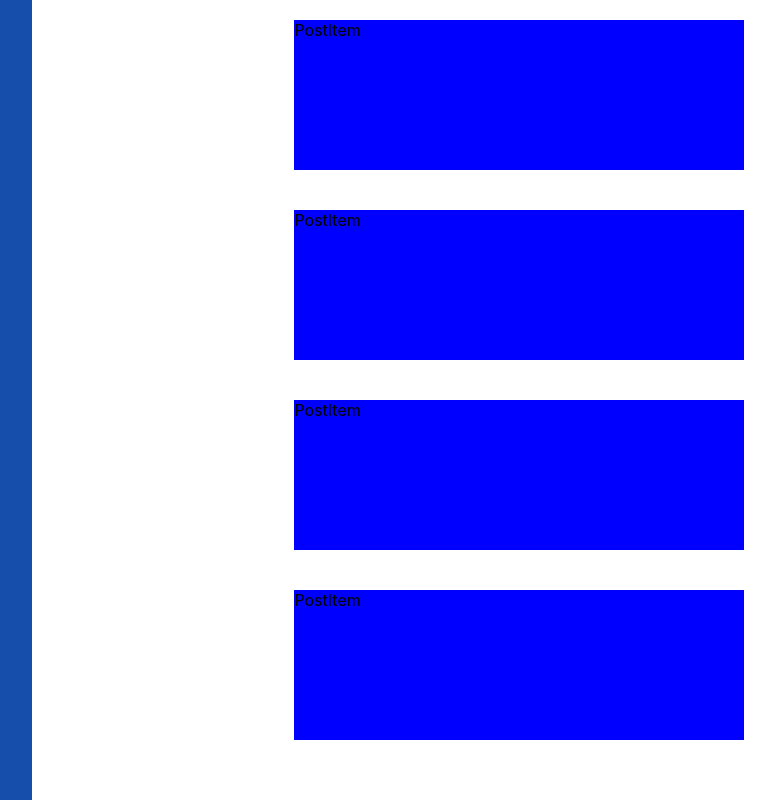
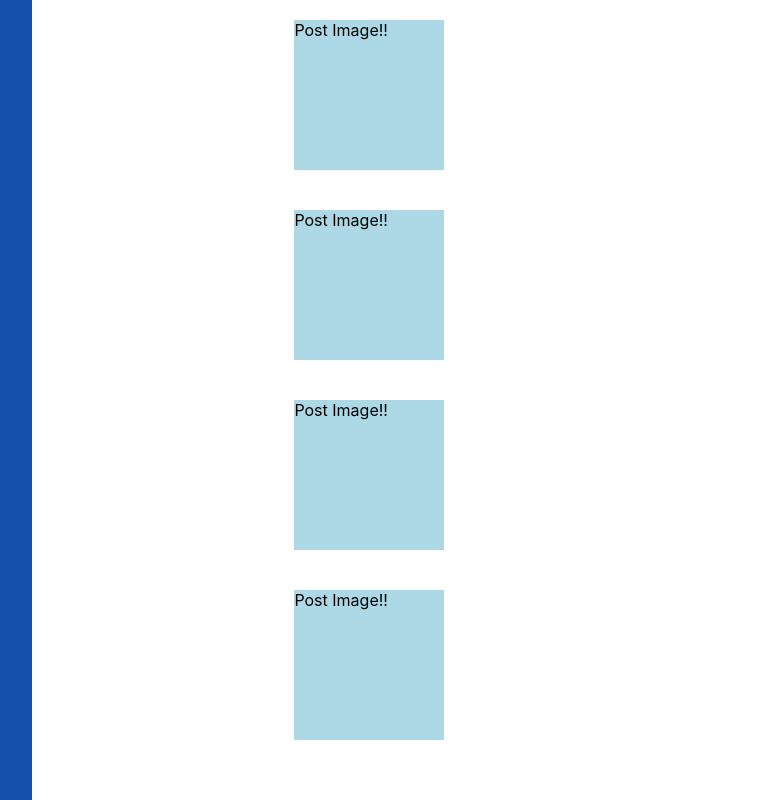
Before and after one commit to yymin1022/CECOM-React-Mentoring-Assignment-2, a React (Create React App) app: page / in a window 1280 px wide. Shown: the top 800 px of the page, without its empty margins (273-1048 px from the left). Built offline with nearby package versions, Linux system fonts and the light colour scheme.

Commit message:
Update PostItem.js : Added Basic Structure

```diff
--- a/src/PostItem.js
+++ b/src/PostItem.js
@@ -4,7 +4,10 @@ const PostItem = () => {
     return (
         <>
             <PostItemContainer>
-                PostItem
+                <PostImageContainer>
+                    Post Image!!
+                </PostImageContainer>
+                <PostDataContainer></PostDataContainer>
             </PostItemContainer>
         </>
     )
@@ -16,7 +19,19 @@ const PostItemContainer = styled.div`
 
     margin: 20px;
 
-    background-color: blue;
+    flex-direction: row;
+`;
+
+const PostImageContainer = styled.div`
+    height: 150px;
+    width: 150px;
+
+    background-color: lightblue;
+`;
+
+const PostDataContainer = styled.div`
+    height: 150px;
+    width: 300px;
 `;
 
 export default PostItem;
```
